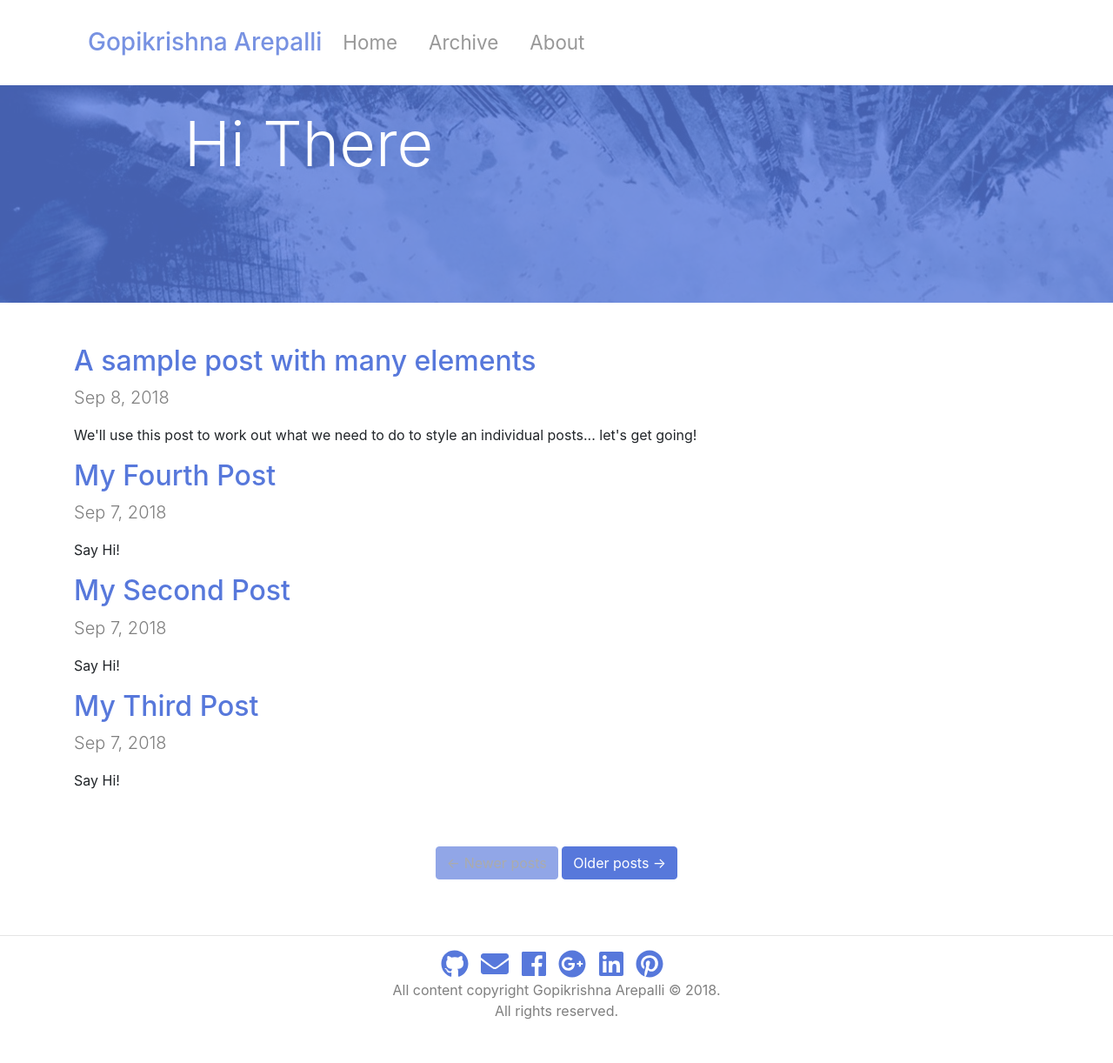
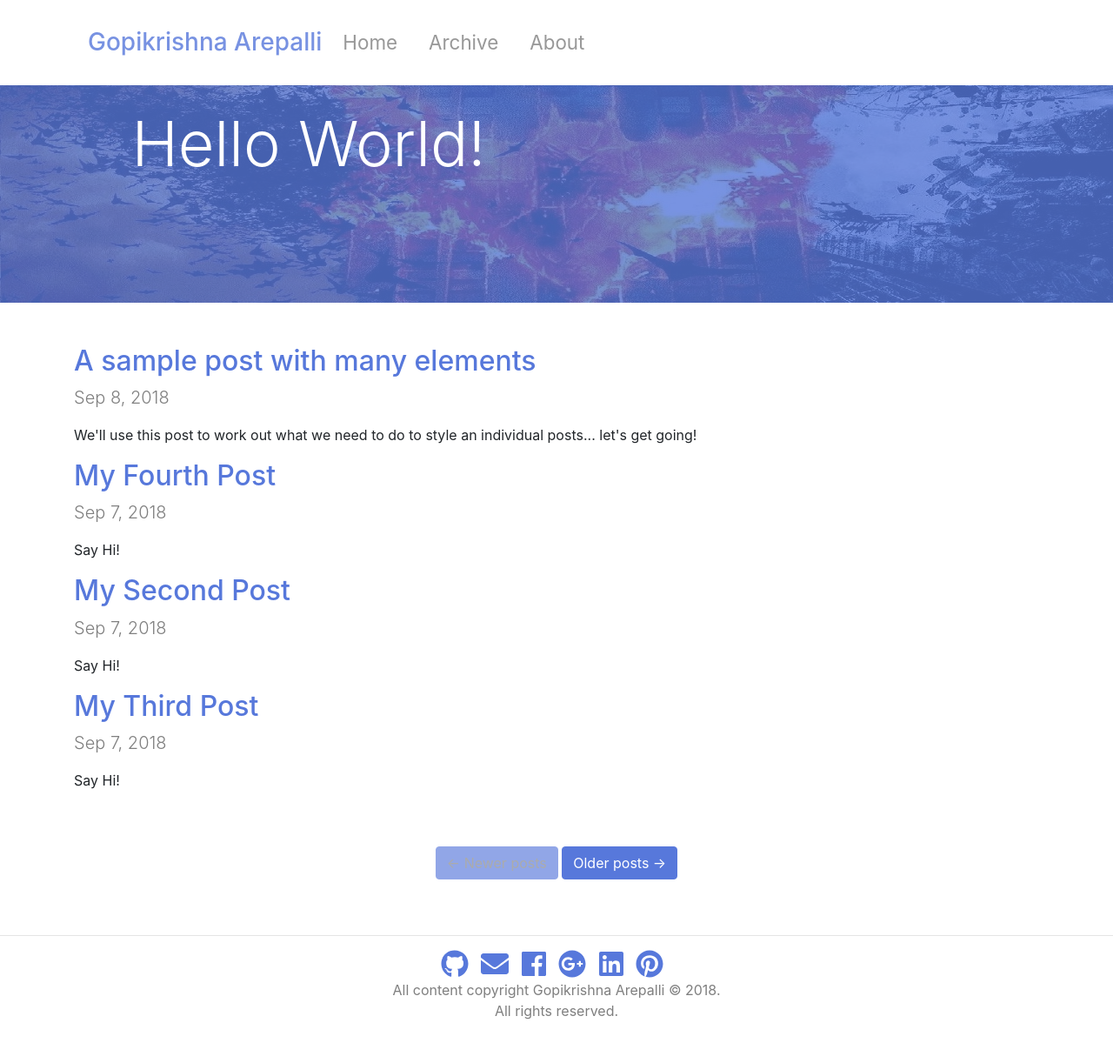
Before and after one commit to gopikrishna-a/gopikrishna-a.github.io.old, a Jekyll site: the page built from index.html, in a window 1280 px wide. Shown: the whole page at 87% size. Built offline with Jekyll 4.4.1, drawn with Linux system fonts in a browser that asks for light colours; nearby versions of some CDN libraries; the list of posts is cut into pages by our own code; part of the change alters nothing that is shown.

Commit message:
Changed backgroud image

```diff
--- a/_config.yml
+++ b/_config.yml
@@ -1,9 +1,9 @@
 # Site settings
 title:
 email: a.gopikrishna01@gmail.com
-author:
+author: GopikrishnaArepalli
 description:
-url:
+url: https://gopikrishna-a.github.io/
 
 # Build settings
 permalink: :title/
@@ -22,3 +22,9 @@ pinterest_username: agopikrishna01
 plugins: [jekyll-paginate]
 #No of post per page
 paginate: 4
+
+# Disqus Comments
+disqus:
+    # Leave shortname blank to disable comments site-wide.
+    # Disable comments for any post by adding `comments: false` to that post's YAML Front Matter.
+    shortname: my_disqus_shortname
--- a/_includes/banner.html
+++ b/_includes/banner.html
@@ -4,7 +4,7 @@
       <div class="row">
         <div class="col-md-6 text-center">
           <h1 class="display-3 pt-4">
-            Hi There
+            Hello World!
           </h1>
       </div>
       <div class="col-md-6"></div>
```
Also changed, not shown: img/banner.jpg, 11 other files.
